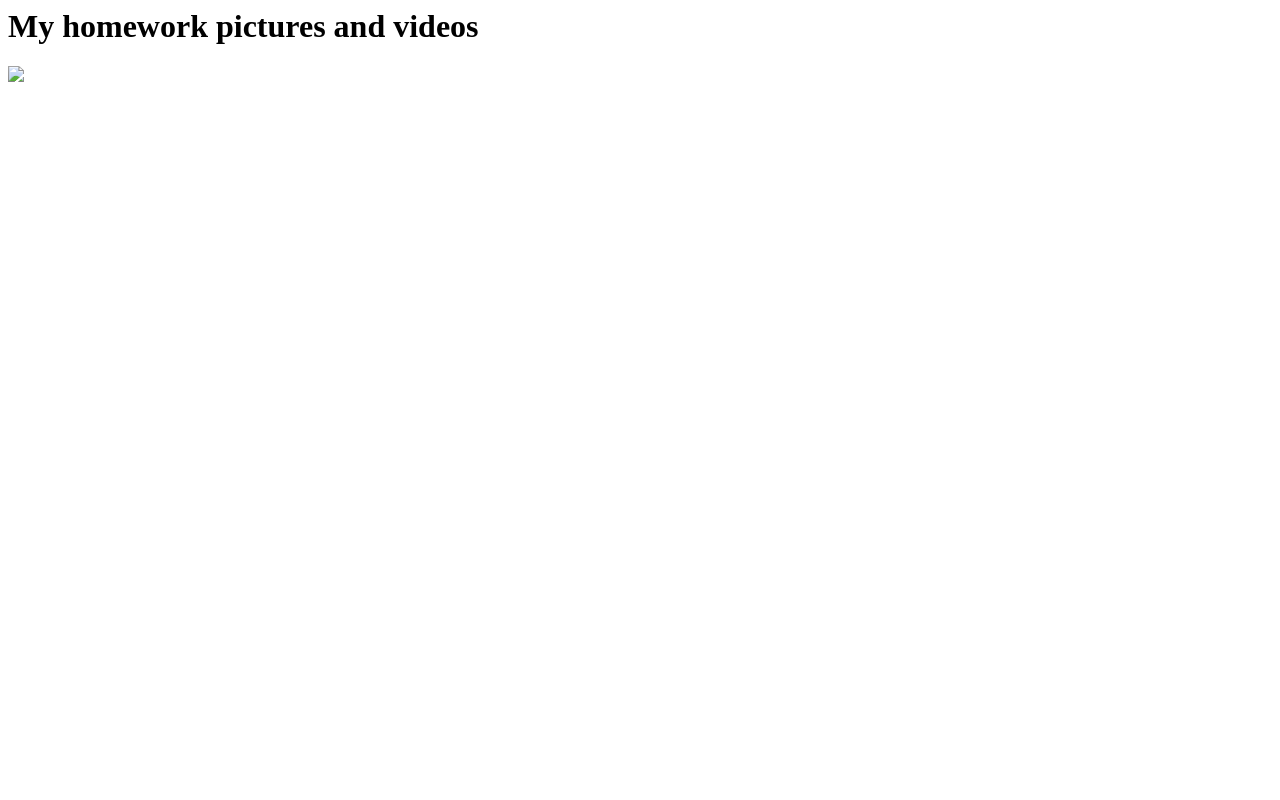
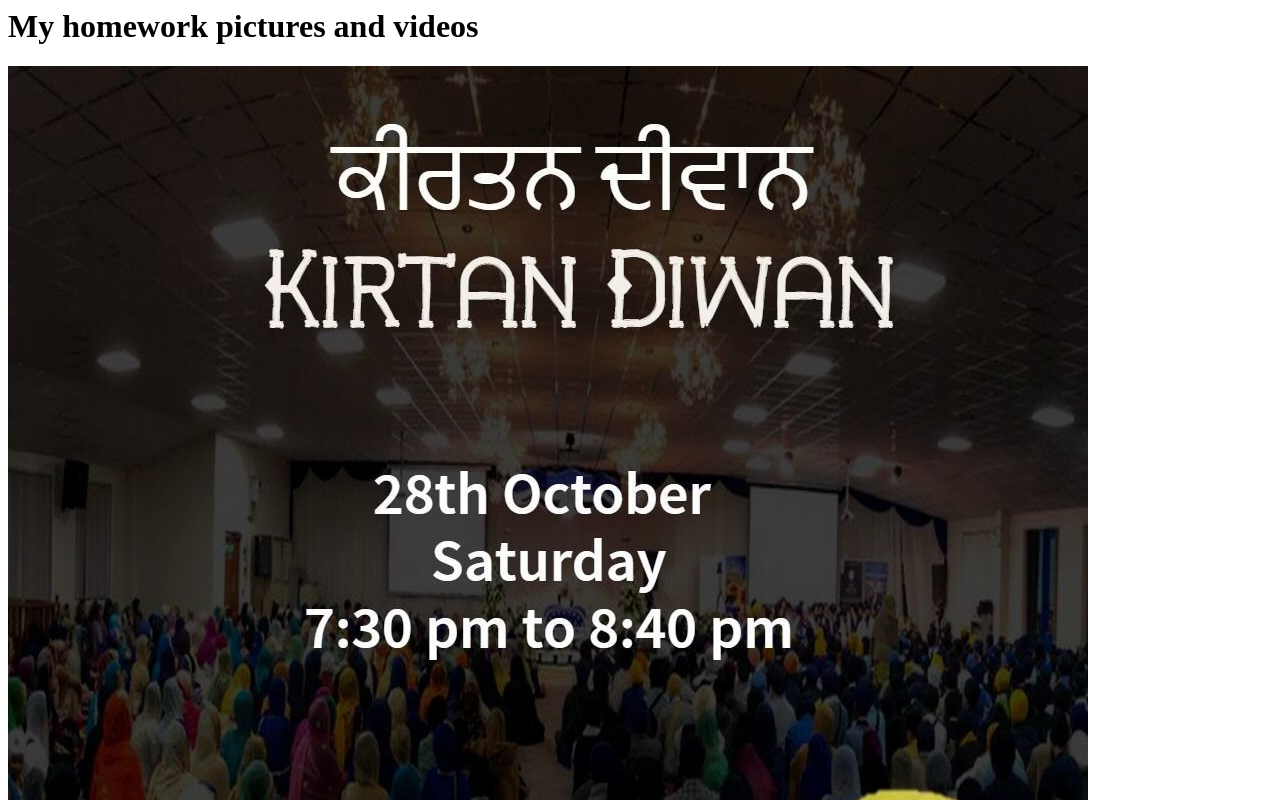
Before and after one commit to kartar20/Akj-banar, a plain HTML site: page index.html in a window 1280 px wide. Shown: the top 800 px of the page. Drawn offline with Linux system fonts and the light colour scheme.

Commit message:
doing a test

```diff
--- a/index.html
+++ b/index.html
@@ -1,6 +1,6 @@
 <html>
   <body>
     <h1>My homework pictures and videos </h1>
-    <img src="WhatsApp Image 2024-01-03 at 1.27.36 PM (1).jpeg">
+    <img src="WhatsApp Image 2023-10-28 at 6.50.01 PM.jpeg">
   </body>
 </html>
```
